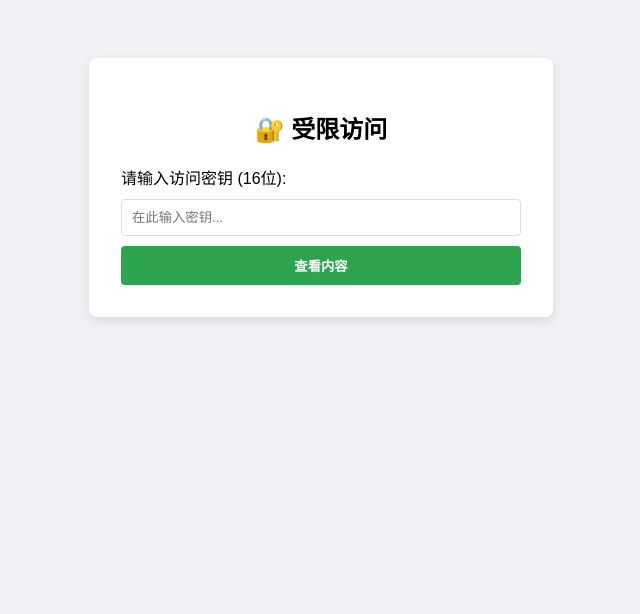
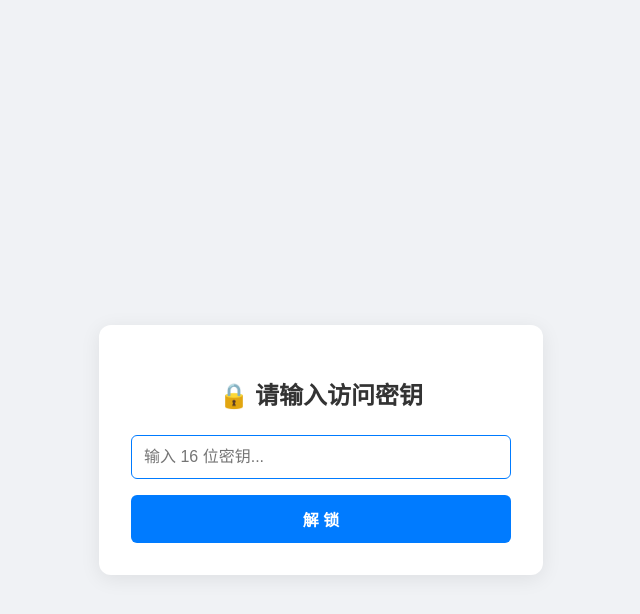
Before and after one commit to zhangyucan/zhangyucan.github.io, a Jekyll site: the page built from _posts/2025-06-22-写在出发之前.md, in a window 1280 px wide. Shown: the top 614 px of the page, without its empty margins (319-959 px from the left). Built offline with Jekyll 4.4.1, drawn with Linux system fonts in a browser that asks for light colours.

Commit message:
'repair-lock'

```diff
--- a/_layouts/locked.html
+++ b/_layouts/locked.html
@@ -3,80 +3,89 @@
 <head>
     <meta charset="UTF-8">
     <meta name="viewport" content="width=device-width, initial-scale=1.0">
-    <title>私密笔记 (GitHub Safe)</title>
+    <title>受保护的页面</title>
     <script src="https://cdnjs.cloudflare.com/ajax/libs/crypto-js/4.1.1/crypto-js.min.js"></script>
     <style>
-        body { font-family: sans-serif; background: #f0f2f5; display: flex; justify-content: center; padding-top: 50px; }
-        .card { background: white; padding: 2rem; border-radius: 8px; box-shadow: 0 4px 12px rgba(0,0,0,0.1); width: 100%; max-width: 400px; }
-        input { width: 100%; padding: 10px; margin: 10px 0; border: 1px solid #ddd; border-radius: 4px; box-sizing: border-box;}
-        button { width: 100%; padding: 10px; background: #2ea44f; color: white; border: none; border-radius: 4px; cursor: pointer; font-weight: bold;}
-        button:hover { background: #2c974b; }
-        #content { margin-top: 20px; padding: 15px; background: #fff9c4; border: 1px solid #fbc02d; display: none; word-wrap: break-word;}
-        .error { color: red; font-size: 12px; display: none; margin-top: 5px;}
+        body { font-family: -apple-system, BlinkMacSystemFont, "Segoe UI", Roboto, Helvetica, Arial, sans-serif; background: #f0f2f5; display: flex; align-items: center; justify-content: center; height: 100vh; margin: 0; }
+        .login-box { background: white; padding: 2rem; border-radius: 12px; box-shadow: 0 4px 20px rgba(0,0,0,0.08); width: 100%; max-width: 380px; text-align: center; }
+        h2 { margin-bottom: 1.5rem; color: #333; font-weight: 600; }
+        input[type="password"] { width: 100%; padding: 12px; margin-bottom: 1rem; border: 1px solid #ddd; border-radius: 6px; box-sizing: border-box; font-size: 16px; outline: none; transition: border 0.2s; }
+        input[type="password"]:focus { border-color: #007bff; }
+        button { width: 100%; padding: 12px; background: #007bff; color: white; border: none; border-radius: 6px; cursor: pointer; font-size: 16px; font-weight: 600; transition: background 0.2s; }
+        button:hover { background: #0056b3; }
+        .error { color: #dc3545; font-size: 14px; margin-top: 10px; display: none; }
+        #protected-content { display: none; margin-top: 20px; text-align: left; line-height: 1.6; color: #444; word-break: break-word; }
+        .hidden-data { display: none; }
     </style>
 </head>
 <body>
 
-<div class="card">
-    <h2 style="text-align:center">🔐 受限访问</h2>
+<div class="login-box">
+    <div id="login-form">
+        <h2>🔒 请输入访问密钥</h2>
+        <input type="password" id="passwordInput" placeholder="输入 16 位密钥..." autofocus>
+        <button onclick="attemptUnlock()">解 锁</button>
+        <div id="errorMsg" class="error">密钥错误或数据损坏</div>
+    </div>
 
-    <label>请输入访问密钥 (16位):</label>
-    <input type="password" id="userKey" placeholder="在此输入密钥...">
-    <div id="errorMsg" class="error">解密失败：密钥错误或数据损坏</div>
-
-    <button onclick="unlock()">查看内容</button>
-
-    <input type="hidden" id="ciphertext" value="在此处放入你的Base64密文">
-
-    <input type="hidden" id="iv" value="00000000000000000000000000000000">
-
-    <div id="content"></div>
+    <div id="protected-content"></div>
 </div>
 
+<input type="hidden" id="iv-string" value="00000000000000000000000000000000">
+
+<input type="hidden" id="ciphertext-base64" value="请在这里粘贴你的Base64密文">
 <script>
-    function unlock() {
-        var inputKey = document.getElementById('userKey').value;
-        var ciphertext = document.getElementById('ciphertext').value; // 或者从外部文件加载
-        var ivHex = document.getElementById('iv').value;
-        var contentDiv = document.getElementById('content');
-        var errorDiv = document.getElementById('errorMsg');
+    function attemptUnlock() {
+        const password = document.getElementById('passwordInput').value;
+        const ivString = document.getElementById('iv-string').value;
+        const ciphertext = document.getElementById('ciphertext-base64').value;
+        const errorMsg = document.getElementById('errorMsg');
+        const contentDiv = document.getElementById('protected-content');
+        const loginForm = document.getElementById('login-form');
 
-        // 清空状态
-        contentDiv.style.display = 'none';
-        errorDiv.style.display = 'none';
+        // 重置状态
+        errorMsg.style.display = 'none';
 
         try {
-            if (inputKey.length !== 16) {
-                throw new Error("密钥长度必须为16字符");
-            }
+            // 核心逻辑：方案 A (全部按 UTF-8 文本处理)
+            const key = CryptoJS.enc.Utf8.parse(password);
+            const iv = CryptoJS.enc.Utf8.parse(ivString); // 关键修正点！
 
-            // 使用用户输入的 Key
-            var key = CryptoJS.enc.Utf8.parse(inputKey);
-            var iv = CryptoJS.enc.Hex.parse(ivHex);
-
-            var decrypted = CryptoJS.AES.decrypt(ciphertext, key, {
+            const decrypted = CryptoJS.AES.decrypt(ciphertext, key, {
                 iv: iv,
                 mode: CryptoJS.mode.CBC,
                 padding: CryptoJS.pad.Pkcs7
             });
 
-            var result = decrypted.toString(CryptoJS.enc.Utf8);
+            const resultString = decrypted.toString(CryptoJS.enc.Utf8);
 
-            if (!result) {
-                throw new Error("Padding 校验失败");
+            // 验证解密结果
+            if (resultString.length > 0) {
+                // 成功！隐藏登录框，显示内容
+                loginForm.style.display = 'none';
+                contentDiv.innerHTML = resultString; // 支持 HTML 内容
+                contentDiv.style.display = 'block';
+            } else {
+                throw new Error("解密结果为空");
             }
 
-            // 解密成功，显示内容
-            contentDiv.innerHTML = result;
-            contentDiv.style.display = 'block';
-
         } catch (e) {
-            console.error(e);
-            errorDiv.style.display = 'block';
-            // 为了安全，如果失败可以清空输入框
-            // document.getElementById('userKey').value = '';
+            console.error("Decryption failed:", e);
+            errorMsg.style.display = 'block';
+            // 动画震动提示（可选）
+            document.querySelector('.login-box').animate([
+                { transform: 'translateX(0)' },
+                { transform: 'translateX(-5px)' },
+                { transform: 'translateX(5px)' },
+                { transform: 'translateX(0)' }
+            ], { duration: 300 });
         }
     }
+
+    // 支持回车键提交
+    document.getElementById('passwordInput').addEventListener('keypress', function (e) {
+        if (e.key === 'Enter') attemptUnlock();
+    });
 </script>
 
 </body>
```
